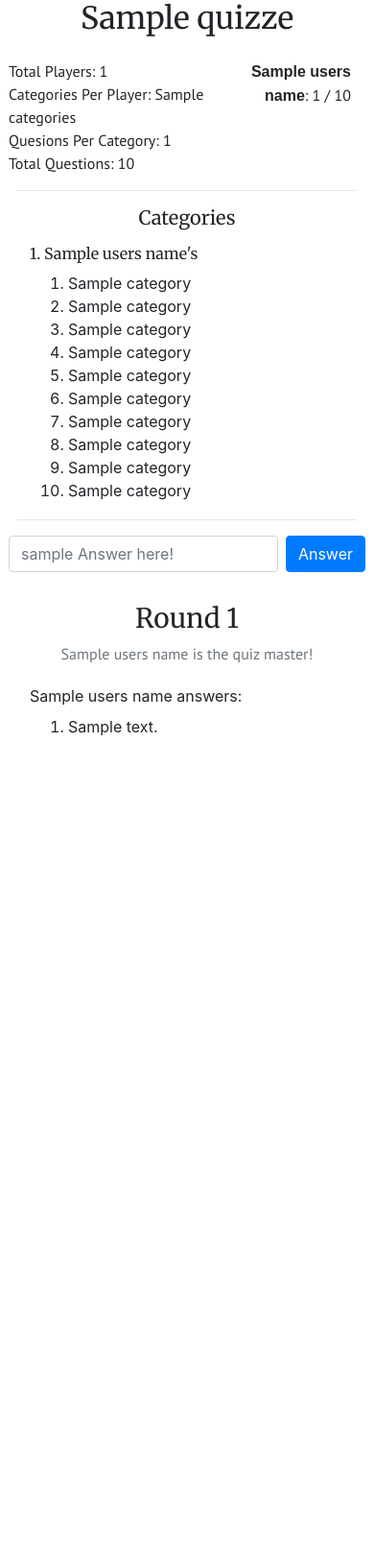
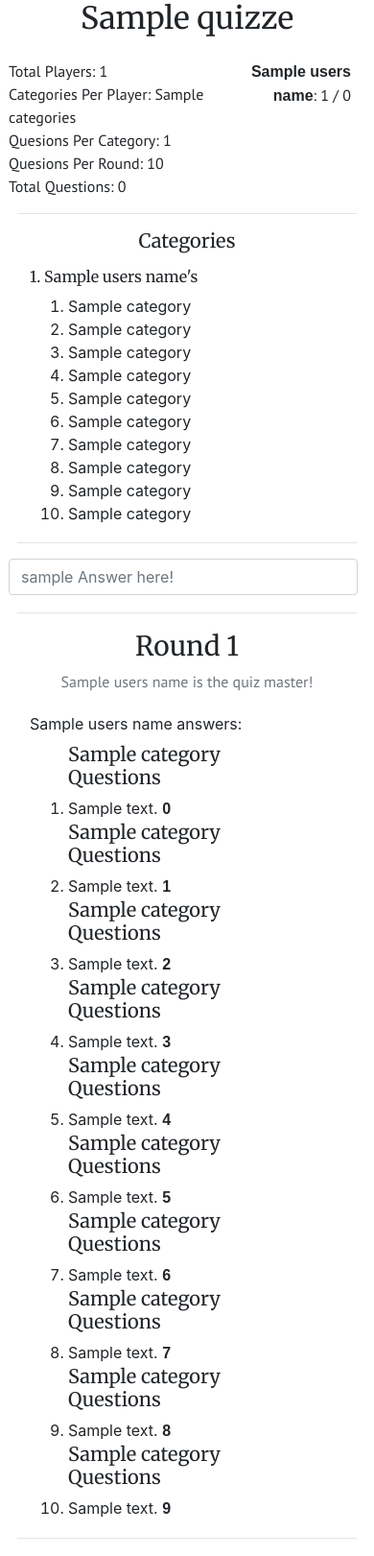
Before and after one commit to Fordalex/quiz-night, a Flask app: a page that uses templates/quiz.html in a window 390 px wide. Shown: the part 352-1973 px from the top of the page at 96% size. Before the commit the page ends 1119 px from the top, so only its background shows below. Run offline with Flask 2, Linux system fonts and the light colour scheme; a database or web service that is not in the repository returns one stand-in record (values such as "Sample title"); some libraries are stand-ins or nearby versions; some web fonts are replaced.

Commit message:
Adding the logic for the answers to display in the correct order.

```diff
--- a/templates/quiz.html
+++ b/templates/quiz.html
@@ -22,17 +22,22 @@
     <div class="col-7 col-md-12 p-0">
         <!-- quiz settings, how many questions and categories -->
         <div class="row">
-            <div class="col-12 col-md-3 p-0">
+            <div class="col-12 col-md p-0">
                 <p class="m-0">Total Players: {{ quiz.userCount }}</p>
             </div>
-            <div class="col-12 col-md-3 p-0">
+            <div class="col-12 col-md p-0">
                 <p class="m-0">Categories Per Player: {{ quiz.categories }}</p>
             </div>
-            <div class="col-12 col-md-3 p-0">
+            <div class="col-12 col-md p-0">
                 <p class="m-0">Quesions Per Category: {{ quiz.questionsCount }}</p>
             </div>
-            <div class="col-12 col-md-3 p-0">
-                <p class="m-0">Total Questions: {{ quiz.categories * quiz.questionsCount * quiz.userCount }}</p>
+            <div class="col-12 col-md p-0">
+                <p class="m-0">Quesions Per Round: {{ quiz.questionsCount * quiz.categories }}</p>
+            </div>
+            <div class="col-12 col-md p-0">
+                {% set usersQuestions = quiz.userCount - 1 %}
+                {% set totalQuestions = quiz.categories * quiz.questionsCount * usersQuestions %}
+                <p class="m-0">Total Questions: {{ totalQuestions }}</p>
             </div>
         </div>
 
@@ -41,7 +46,7 @@
     <div class="col-5 p-0 d-block d-md-none">
             {% for user in range(quiz.userCount) %}
                 {% set usersName = quiz.usersNames[user] %}
-                <p class="m-0 text-right"><b>{{ usersName }}</b>: {{ quiz.usersData[usersName]['answers'] | length }} / {{ quiz.categories * quiz.questionsCount * quiz.userCount }}</p>
+                <p class="m-0 text-right"><b>{{ usersName }}</b>: {{ quiz.usersData[usersName]['answers'] | length }} / {{ quiz.categories * quiz.questionsCount * usersQuestions }}</p>
             {% endfor %}
     </div>
 
@@ -76,7 +81,9 @@
         <form action="{{ url_for('save') }}" method="POST">
             <div class="d-flex justify-content-center">
                 <input name="answer" class="answer form-control mr-2" id="input" placeholder="{{ username }} Answer here!"  spellcheck="true">
-                <button type="sumbit" class="btn btn-primary">Answer</button>
+                {% if quiz.usersData[username]['answers'] | length < totalQuestions %}
+                    <button type="sumbit" class="btn btn-primary">Answer</button>
+                {% endif %}
             </div>
         </form>
     </div>
@@ -84,6 +91,9 @@
 
 <!-- the rounds -->
 <div class="row m-0 p-0">
+    <div class="col-12 m-0 p-0">
+        <hr>
+    </div>
     {% for round in range(quiz.userCount) %}
     <div class="col-12 mb-1 p-0 mt-3">
         <h3 class="text-center">Round {{ round + 1 }}</h3>
@@ -92,29 +102,39 @@
         <p class="text-secondary m-0 text-center">{{ quizMaster }} is the quiz master!</p>
     </div>
     <div class="col-10 m-0 p-0">
+        <!-- each round -->
         <div class="row m-0 p-0">
             {% for user in range(quiz.userCount) %}
             {% set usersName = quiz.usersNames[user] %}
-                {% if quizMaster != usersName %}
                 <div class="col">
                     <label class="mt-3">{{ usersName }} answers:</label>
                     <br>
                     <ol>
-                        {% for answer in quiz['usersData'][usersName]['answers'] %}
-                            <li>{{ answer }}</li>
+                        <!-- display the categories -->
+                        {% for cat in range(quiz.categories) %}
+                            <h5>{{ quiz.usersData[quizMaster]['categories'][cat] }} Questions</h5>
+                             <!-- Users answers -->
+                            {% for answer in range(quiz.questionsCount) %}
+                                {% set answerIndex = cat * quiz.questionsCount %}
+                                {% set questionsPerRound = quiz.questionsCount * quiz.categories %}
+                                {% set roundIndex = round * questionsPerRound %}
+                                <li>{{ quiz['usersData'][usersName]['answers'][answer + answerIndex + roundIndex] }} <b>{{ answer + answerIndex + roundIndex }}</b></li>
+                            {% endfor %}
                         {% endfor %}
                     </ol>
                 </div>
-                {% endif %}
             {% endfor %}
         </div>
     </div>
     <!-- (desktop only) how many quesions have been answered from each player -->
     <div class="col-2 p-0 d-none d-md-block mb-3">
         {% for user in range(quiz.userCount) %}
-            {% set usersName = quiz.usersNames[user] %}
-            <p class="m-0 text-right"><b>{{ usersName }}</b>: {{ quiz.usersData[usersName]['answers'] | length }} / {{ quiz.categories * quiz.questionsCount * quiz.userCount }}</p>
+        {% set usersName = quiz.usersNames[user] %}
+        <p class="m-0 text-right"><b>{{ usersName }}</b>: {{ quiz.usersData[usersName]['answers'] | length }} / {{ quiz.categories * quiz.questionsCount * usersQuestions }}</p>
         {% endfor %}
+    </div>
+    <div class="col-12 m-0 p-0">
+        <hr>
     </div>
     {% endfor %}
 </div>
```
